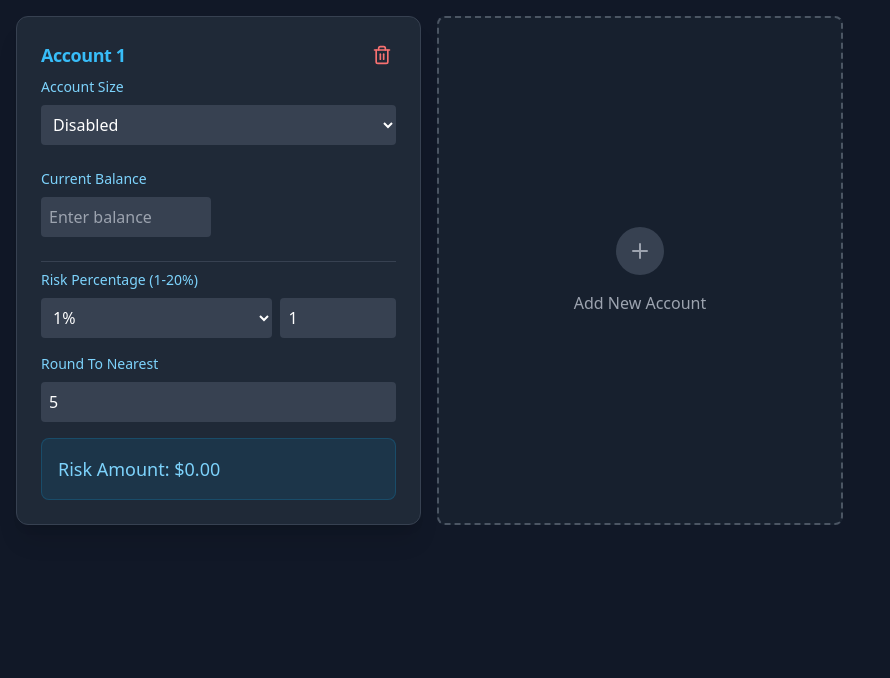
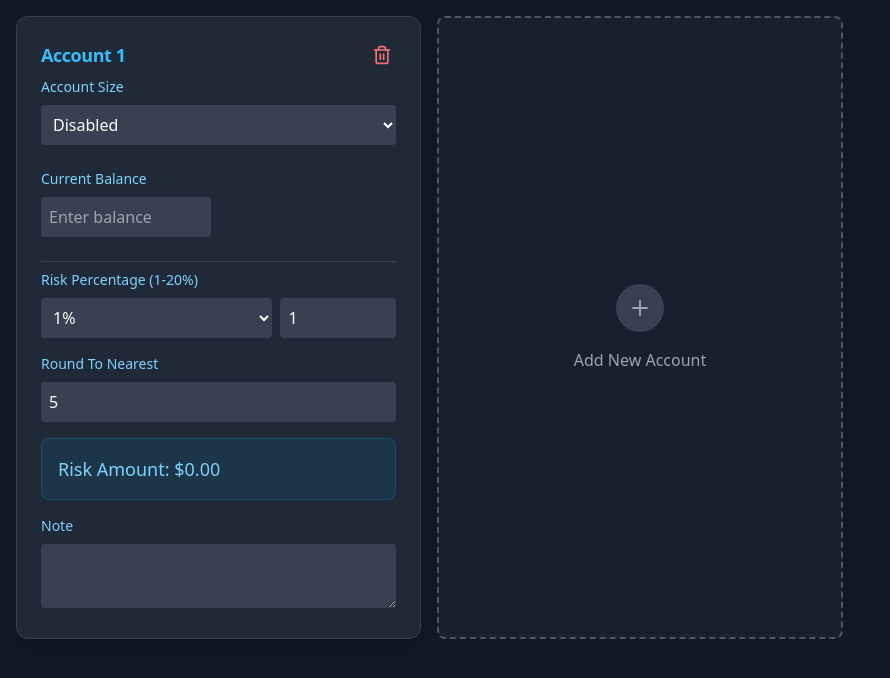
Before and after one commit to karthiksuresh181/trading-dashboard, a React (Vite) app: page / in a window 1280 px wide. Shown: the top 678 px of the page, without its empty margins (0-890 px from the left). Built offline with nearby package versions, Linux system fonts and the light colour scheme.

Commit message:
added support for note field

```diff
--- a/src/App.tsx
+++ b/src/App.tsx
@@ -21,7 +21,8 @@ const RiskCalculator = () => {
       riskPercentage: '1',
       roundTo: 5,
       riskAmount: 0,
-      actualBalance: 0
+      actualBalance: 0,
+      note: '',
     }];
   });
 
@@ -53,7 +54,8 @@ const RiskCalculator = () => {
       riskPercentage: '1',
       roundTo: 5,
       riskAmount: 0,
-      actualBalance: 0
+      actualBalance: 0,
+      note: ''
     }]);
   };
 
@@ -208,6 +210,17 @@ const RiskCalculator = () => {
                         Risk Amount: ${account.riskAmount.toFixed(2)}
                       </div>
                     </div>
+
+                    <div>
+                      <label className="block text-sm font-medium text-sky-300 mb-2">
+                        Note
+                      </label>
+                      <textarea
+                        value={account.note}
+                        onChange={(e) => handleInputChange(account.id, 'note', e.target.value)}
+                        className="w-full p-2 bg-gray-700 border-gray-600 text-white rounded focus:ring-2 focus:ring-sky-500 focus:border-sky-500"
+                      />
+                    </div>
                   </div>
                 </div>
               </CardContent>
```
